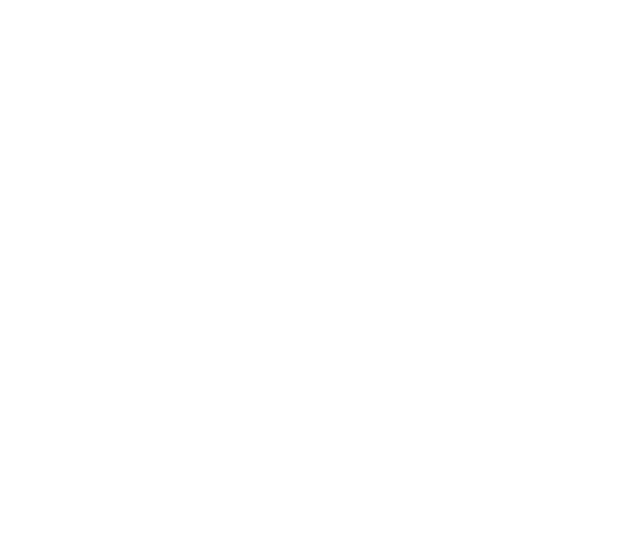
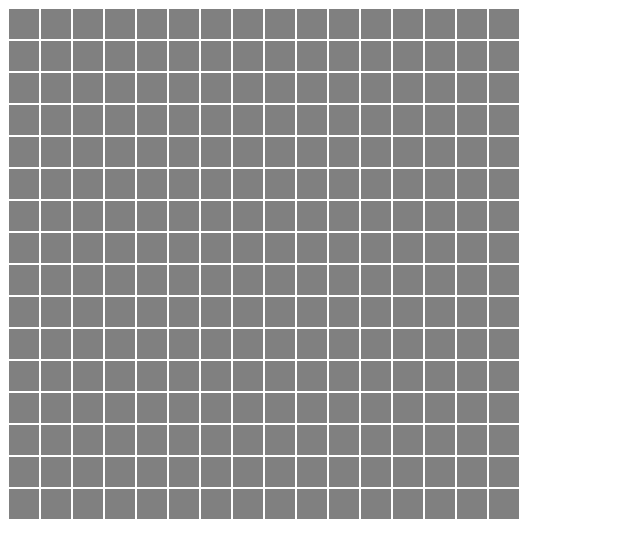
Before and after one commit to rileyham/etch-a-sketch, a plain HTML site: page index.html in a window 1280 px wide. Shown: the whole page, without its empty margins (0-640 px from the left). Drawn offline with Linux system fonts and the light colour scheme.

Commit message:
Display a 16x16 grid to the page

```diff
--- a/index.html
+++ b/index.html
@@ -7,7 +7,7 @@
     <title>Etch-A-Sketch</title>
 </head>
 <body>
-
+    <div id="container"></div>
     <script src="script.js"></script>
 </body>
 </html>
--- a/script.js
+++ b/script.js
@@ -0,0 +1,19 @@
+const container = document.getElementById("container");
+
+function drawCells(cellCount) {
+
+    for(let i = 0; i < cellCount; i++) {
+        var newRow = document.createElement("div");
+        newRow.className = "row";
+
+        for(let j = 0; j < cellCount; j++) {
+            var newDiv = document.createElement("div");
+            newDiv.id = i + " " + j;
+            newDiv.className = "cell"
+            newRow.appendChild(newDiv);
+        }
+        container.appendChild(newRow);
+    }
+}
+
+drawCells(16);
--- a/style.css
+++ b/style.css
@@ -0,0 +1,15 @@
+.row {
+    display: flex;
+}
+
+.cell {
+    background-color: grey;
+    height: 30px;
+    width: 30px;
+    margin: 1px;
+}
+
+.cell-hover {
+    background-color: rgb(67, 67, 67);
+    margin: -1px;
+}
```
